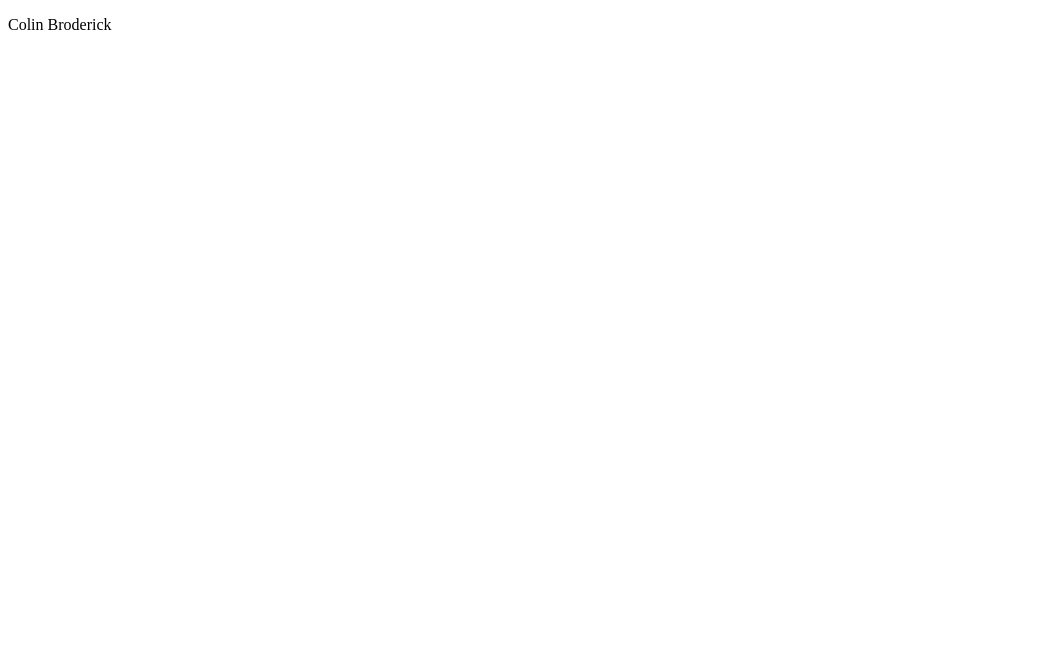
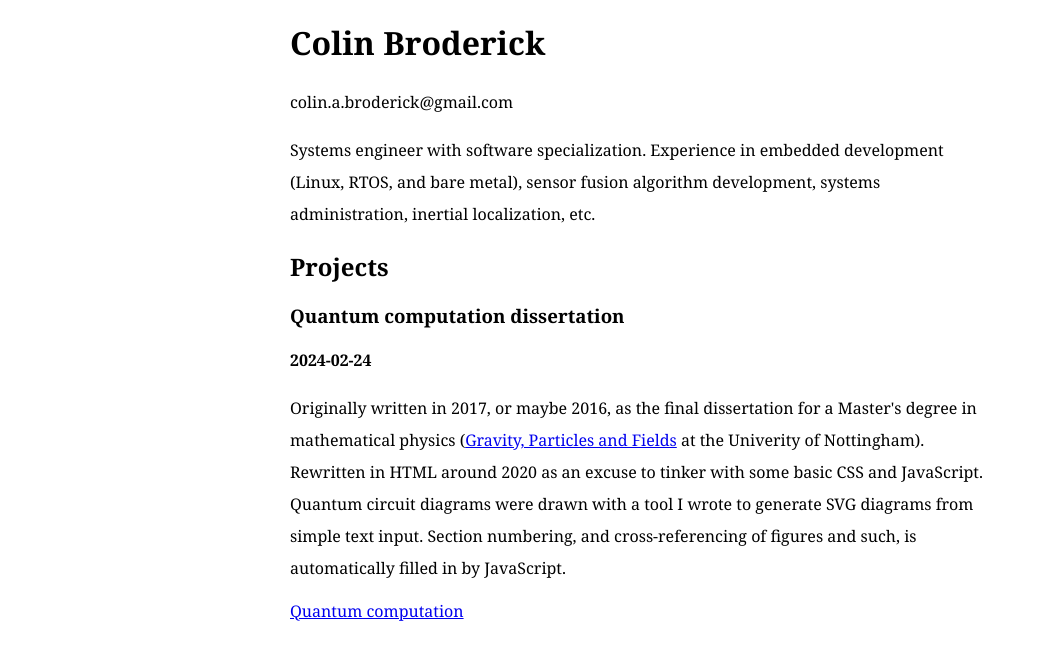
Before and after one commit to colin-broderick/colin-broderick.github.io, a plain HTML site: page index.html in a window 1280 px wide. Shown: the whole page, without its empty margins (0-1037 px from the left). Drawn offline with Linux system fonts and the light colour scheme.

Commit message:
Added starter text and link to first project - quantum computation dissertation.

```diff
--- /dev/null
+++ b/css.css
@@ -0,0 +1,9 @@
+body {
+    font-family: Georgia, serif;
+    width: 700px;
+    margin: auto;
+}
+
+p {
+    line-height: 200%;
+}
--- a/index.html
+++ b/index.html
@@ -1,9 +1,34 @@
 <!DOCTYPE html>
+
 <head>
     <meta charset="UTF-8">
     <title>Colin Broderick</title>
+    <link rel="stylesheet" href="css.css">
 </head>
+
 <body>
-    <p>Colin Broderick</p>
+    <div>
+        <h1>Colin Broderick</h1>
+        <p>colin.a.broderick@gmail.com</p>
+        <p>Systems engineer with software specialization. Experience in embedded development (Linux, RTOS, and bare
+            metal), sensor fusion algorithm development, systems administration, inertial localization, etc.</p>
+    </div>
+    <div>
+        <h2>Projects</h2>
+    </div>
+    <div>
+        <h3>Quantum computation dissertation</h3>
+        <h4>2024-02-24</h4>
+        <p>Originally written in 2017, or maybe 2016, as the final dissertation for a Master's degree in mathematical
+            physics (<a
+                href="https://www.nottingham.ac.uk/pgstudy/course/taught/gravity-particles-and-fields-msc">Gravity,
+                Particles and Fields</a> at the Univerity of Nottingham). Rewritten in HTML around 2020 as an excuse to
+            tinker with some
+            basic CSS and JavaScript. Quantum circuit diagrams were drawn with a tool I wrote to generate SVG diagrams
+            from simple text input. Section numbering, and cross-referencing of figures and such, is automatically
+            filled in by JavaScript.</p>
+        <a href="https://colin-broderick.github.io/quantum-dissertation/">Quantum computation</a>
+    </div>
 </body>
+
 </html>
```
